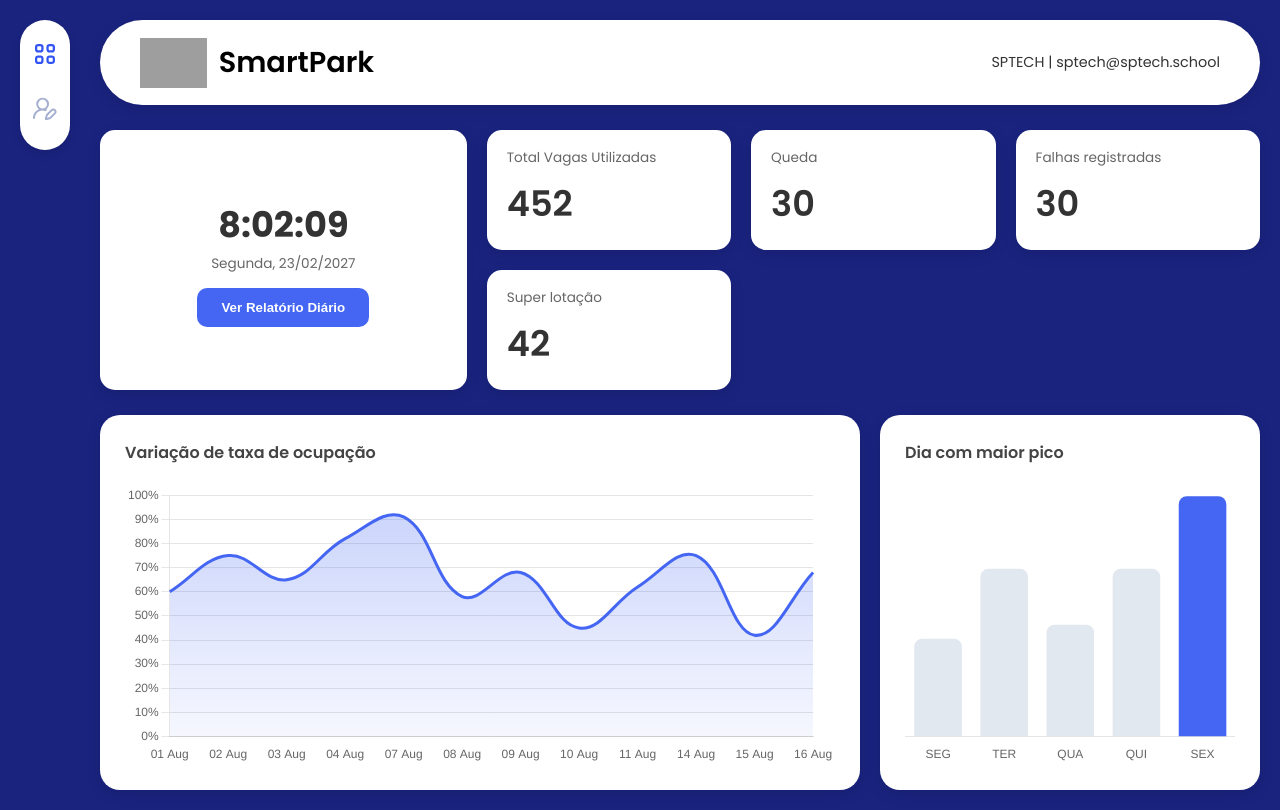
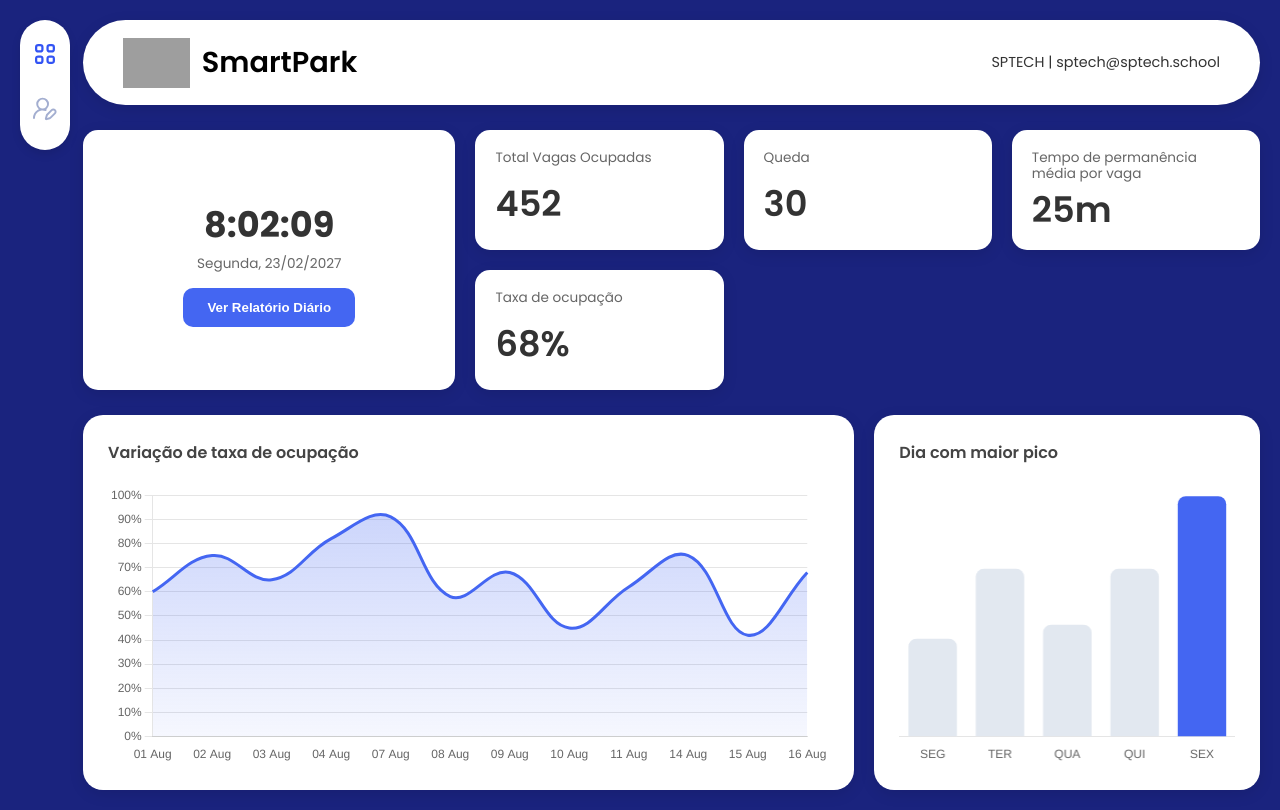
Before and after one commit to PedroSptech/SmartPark, a plain HTML site: page frontend/pages/dashboard.html in a window 1280 px wide. Drawn offline with nearby package versions, Linux system fonts and the light colour scheme; grey boxes are pictures that could not be loaded.

```diff
--- a/frontend/css/main.css
+++ b/frontend/css/main.css
@@ -227,7 +227,7 @@
 }
 
 .calc {
-    width: 80%;
+    width: 85%;
     min-height: 50vh;
     background-color: white;
     margin: 30px auto;
--- a/frontend/pages/dashboard.html
+++ b/frontend/pages/dashboard.html
@@ -46,7 +46,7 @@
 
                 <div class="card">
                     <div class="card-header">
-                        <p>Total Vagas Utilizadas</p>
+                        <p>Total Vagas Ocupadas</p>
                     </div>
                     <h2>452</h2>
                 </div>
@@ -58,15 +58,15 @@
                 </div>
                 <div class="card">
                     <div class="card-header">
-                        <p>Falhas registradas</p>
+                        <p>Tempo de permanência média por vaga</p>
                     </div>
-                    <h2>30</h2>
+                    <h2>25m</h2>
                 </div>
                 <div class="card">
                     <div class="card-header">
-                        <p>Super lotação</p>
+                        <p>Taxa de ocupação</p>
                     </div>
-                    <h2>42</h2>
+                    <h2>68%</h2>
                 </div>
             </section>
 
```
Also changed, not shown: frontend/index.html (+1 -1 lines).
